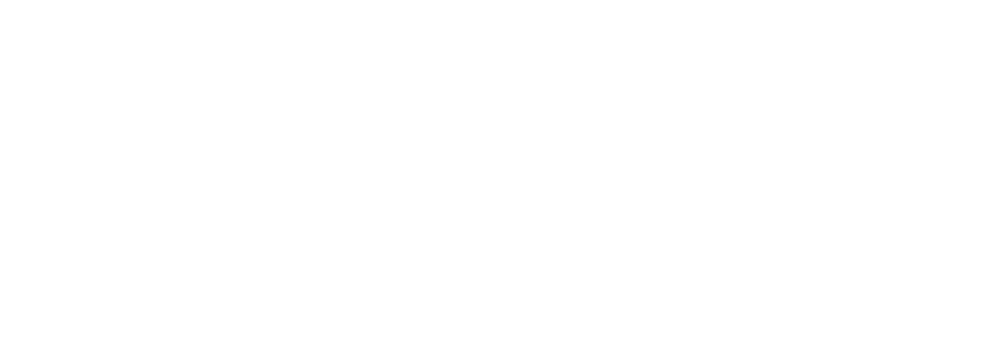
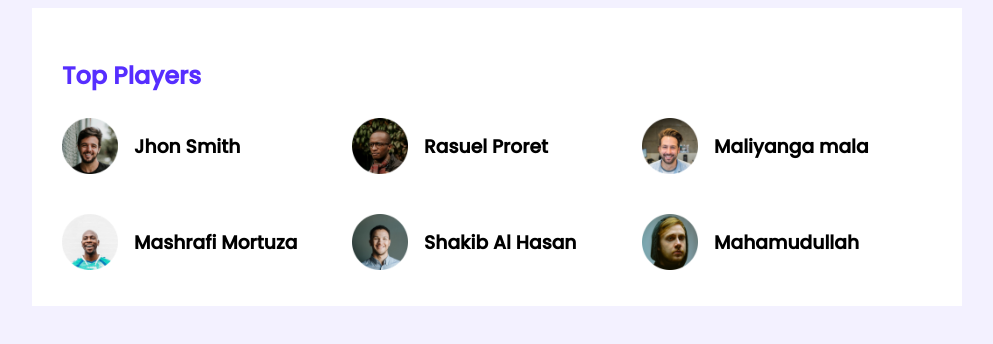
Before and after one commit to chinno0007/leader-board-css3, a plain HTML site: page index.html in a window 1280 px wide. Shown: the whole page, without its empty margins (143-1136 px from the left). Drawn offline with Linux system fonts and the light colour scheme.

Commit message:
top-players-added

```diff
--- a/css/style.css
+++ b/css/style.css
@@ -0,0 +1,43 @@
+body {
+    font-family: 'Poppins', sans-serif;
+    background-color: #F3F1FF;
+}
+
+main {
+    display: flex;
+    justify-content: center;
+}
+
+.container {
+    background-color: #FFFFFF;
+    width: 870px;
+    padding: 30PX;
+
+}
+
+.top-players {}
+
+.section-title {
+    color: #562EFF;
+}
+
+.players {
+    display: grid;
+    grid-template-columns: repeat(3, 1fr);
+    grid-row-gap: 30px;
+
+}
+
+.player {
+    display: flex;
+    align-items: center;
+}
+
+.player img {
+    width: 56px;
+    height: 56px;
+}
+
+.name {
+    margin-left: 16px;
+}
--- a/index.html
+++ b/index.html
@@ -7,10 +7,55 @@
     <title>Document</title>
     <!-- StyleSheet -->
     <link rel="stylesheet" href="css/style.css">
+    <!-- google fonts -->
+    <link rel="preconnect" href="https://fonts.googleapis.com">
+    <link rel="preconnect" href="https://fonts.gstatic.com" crossorigin>
+    <link href="https://fonts.googleapis.com/css2?family=Poppins:wght@500&display=swap" rel="stylesheet">
 </head>
 
 <body>
+    <!-- header start -->
+    <header>
 
+    </header>
+    <!-- header ended -->
+
+    <main>
+        <!-- top players & top blogs -->
+        <section class="container">
+            <div class="top-players ">
+                <h2 class="section-title">Top Players</h2>
+                <div class="players">
+                    <div class="player">
+                        <img src="images/players/player-1.png" alt="">
+                        <h3 class="name" class="name">Jhon Smith</h3>
+                    </div>
+                    <div class="player">
+                        <img src="images/players/player-2.png" alt="">
+                        <h3 class="name">Rasuel Proret</h3>
+                    </div>
+                    <div class="player">
+                        <img src="images/players/player-3.png" alt="">
+                        <h3 class="name">Maliyanga mala</h3>
+                    </div>
+                    <div class="player">
+                        <img src="images/players/player-4.png" alt="">
+                        <h3 class="name">Mashrafi Mortuza</h3>
+                    </div>
+                    <div class="player">
+                        <img src="images/players/player-5.png" alt="">
+                        <h3 class="name">Shakib Al Hasan</h3>
+                    </div>
+                    <div class="player">
+                        <img src="images/players/player-6.png" alt="">
+                        <h3 class="name">Mahamudullah</h3>
+                    </div>
+
+
+                </div>
+            </div>
+        </section>
+    </main>
 </body>
 
 </html>
```
